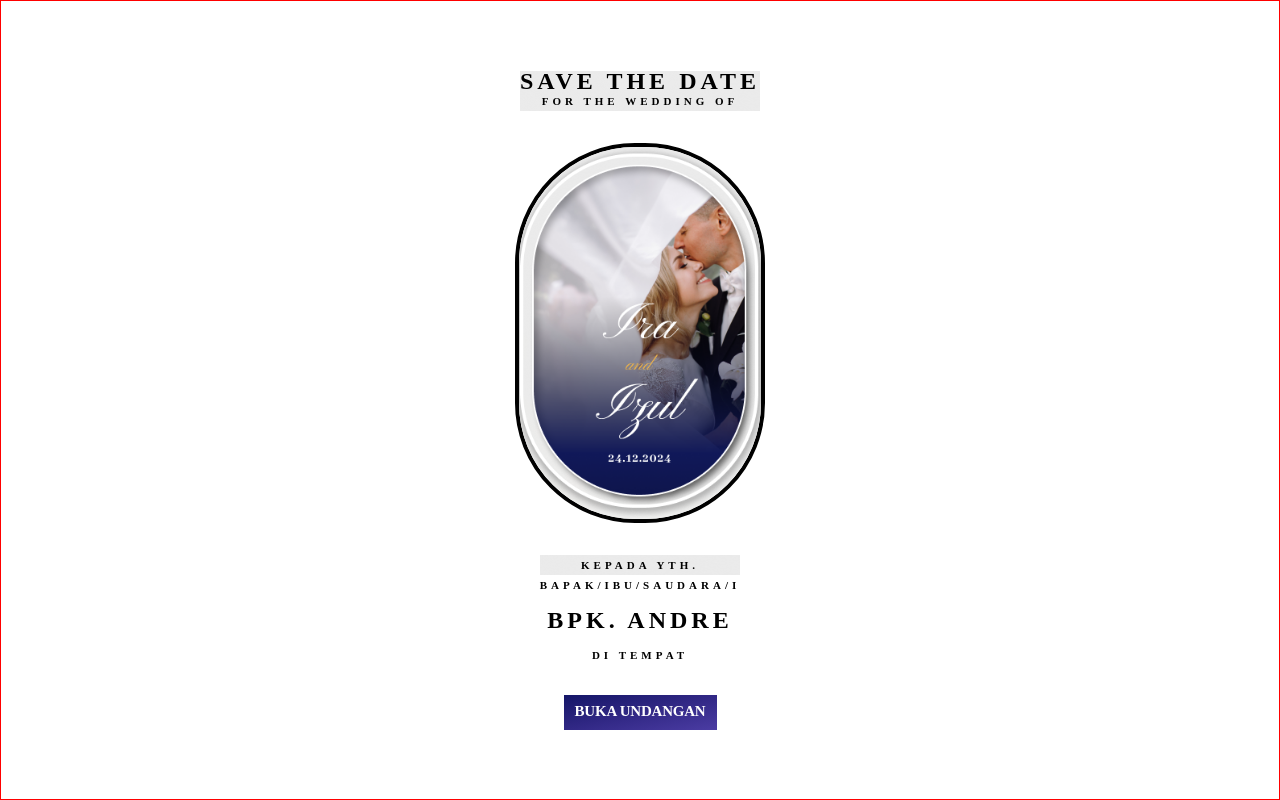
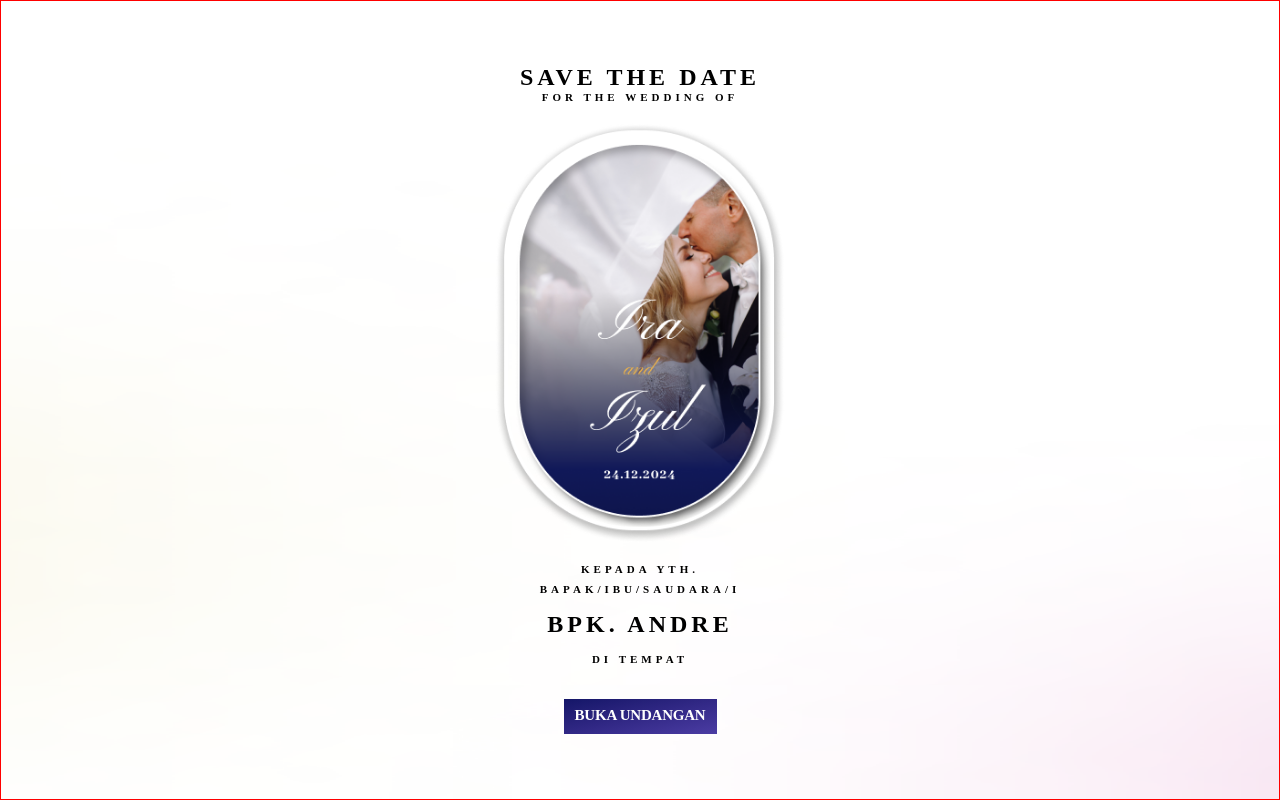
Before and after one commit to Arrasyidff/wedding-invitation, a React (Create React App) app: page / in a window 1280 px wide. Shown: the top 800 px of the page. Built offline with nearby package versions, Linux system fonts and the light colour scheme; a web font is replaced by a local one.

Commit message:
fix: update ui cover

```diff
--- a/src/pages/aghniyaIzzul/agniyaIzzul.scss
+++ b/src/pages/aghniyaIzzul/agniyaIzzul.scss
@@ -2,11 +2,14 @@
     section {
         overflow: hidden;
         border: 1px solid red;
-        background-position: center;
-        background-repeat: no-repeat;
-        background-size: cover;
-        :nth-child(1) {
-            background-image: url('../../assets/images/background.png');
+        position: relative;
+
+        .agniya--cover-background {
+            position: absolute;
+            width: 100%;
+            height: 100%;
+            z-index: inherit;
         }
     }
+
 }
--- a/src/pages/aghniyaIzzul/components/cover/Cover.tsx
+++ b/src/pages/aghniyaIzzul/components/cover/Cover.tsx
@@ -1,9 +1,11 @@
 import './cover.scss'
 import coverImg from '@assets/images/cover-img.png'
+import coverBackground from '@assets/images/cover-background.png'
 
 function Cover() {
   return (
     <section className='agniya__cover'>
+      <img className='agniya--cover-background' src={coverBackground} alt="" />
       <div className="agniya__cover-header">
           <h2>SAVE THE DATE</h2>
           <p>FOR THE WEDDING OF</p>
--- a/src/pages/aghniyaIzzul/components/cover/cover.scss
+++ b/src/pages/aghniyaIzzul/components/cover/cover.scss
@@ -7,8 +7,9 @@
     height: 100vh;
 
     .agniya__cover-header {
+        z-index: 2;
         font-weight: 800;
-        color: #000000;
+        color: black;
         line-height: 1.25rem;
         letter-spacing: 0.25rem;
         h2 {
@@ -20,21 +21,20 @@
     }
 
     .agniya__cover-content {
-        width: 205px;
-        height: 310px;
-        border-radius: 7.5rem;
-        margin: 1.5rem auto;
-        border: 4px solid black;
-        overflow: hidden;
+        z-index: 2;
         display: flex;
         justify-content: center;
         align-items: center;
+        width: 100%;
+        height: 310px;
+        margin: 1rem auto;
         img {
             height: 100%;
         }
     }
 
     .agniya__cover-invitation {
+        z-index: 2;
         flex-direction: column;
         display: flex;
         letter-spacing: 0.25rem;
@@ -50,6 +50,7 @@
     }
 
     .agniya__cover-open {
+        z-index: 2;
         margin-top: 1.875rem;
         font-size: 0.938rem;
         font-weight: 800;
@@ -66,9 +67,7 @@
 {
     .agniya__cover {
         .agniya__cover-content {
-            width: 250px;
-            height: 380px;
-            margin: 2rem auto;
+            height: 420px;
         }
     }
 }
```
Also changed, not shown: src/assets/images/cover-background.png (added). Lines whose indentation alone changed are shown as unchanged.
